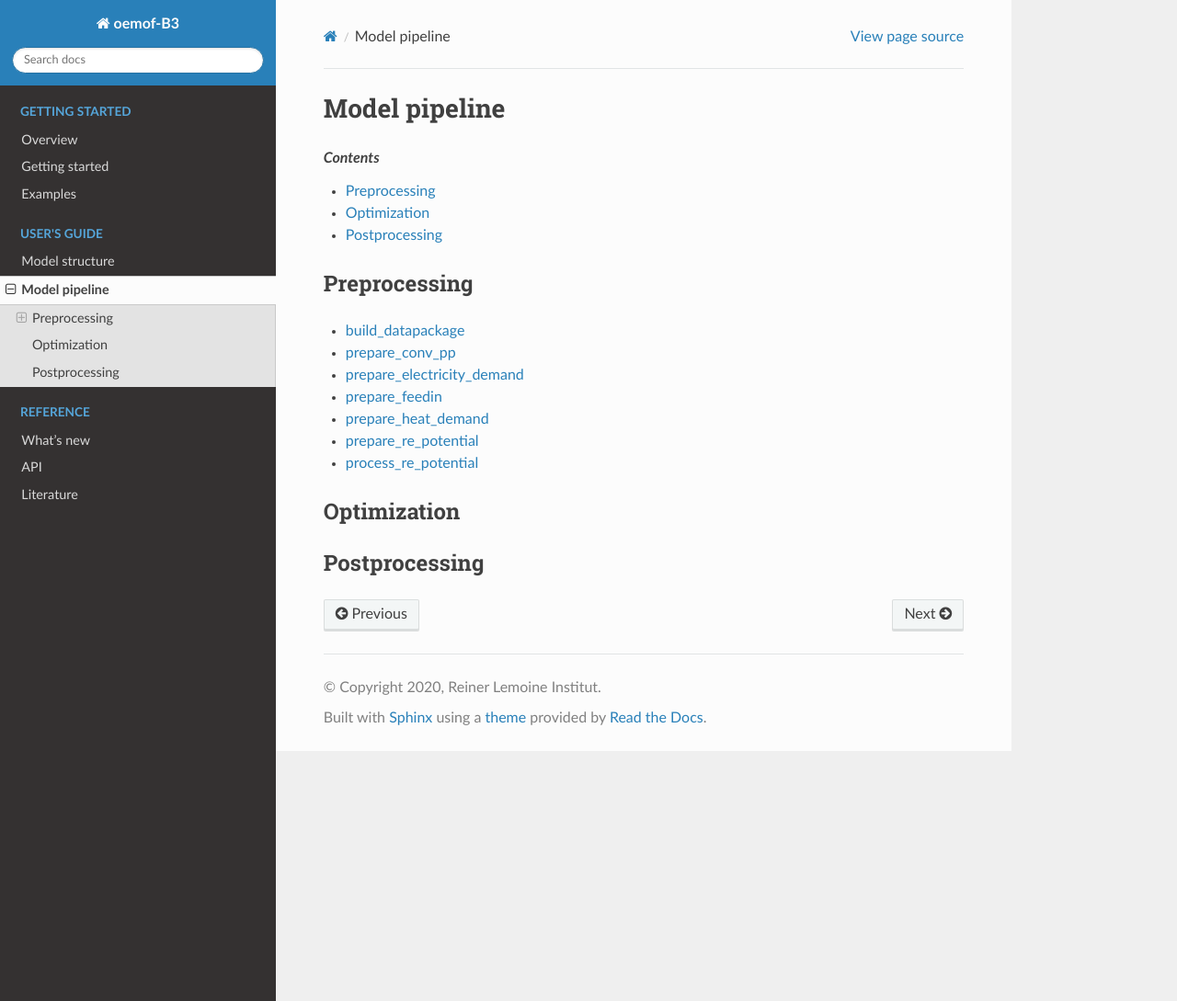
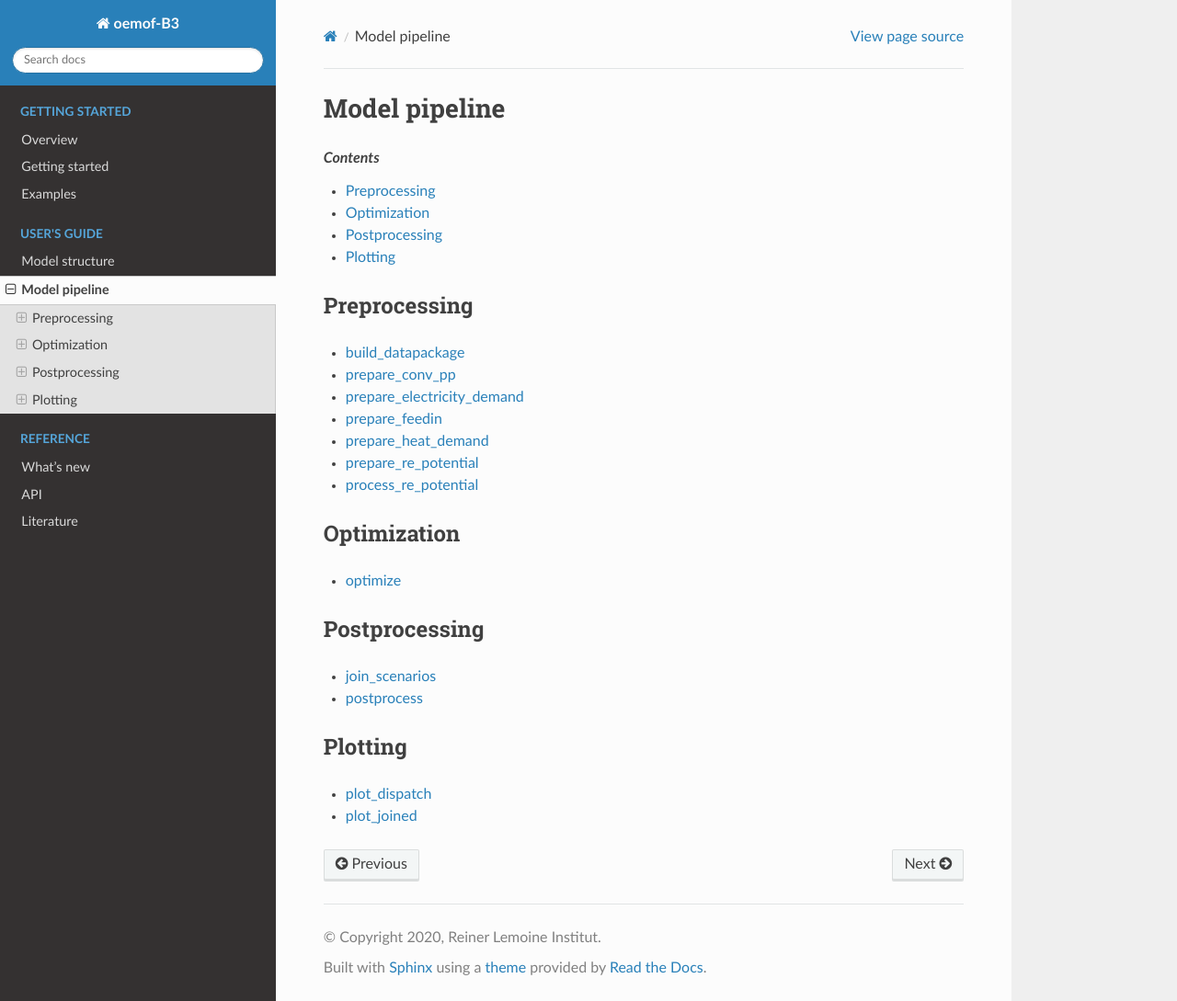
Before and after one commit to rl-institut/oemof-B3, a Sphinx documentation site: the page built from docs/model_pipeline.rst, in a window 1280 px wide and 1089 px high. Shown: the whole window at 92% size. Built offline with Sphinx 7.4.7 and the Read the Docs theme 2.0.0, drawn with Linux system fonts in a browser that asks for light colours.

Commit message:
If this commit is applied, it will show all script headers in model_pipeline documentation.

```diff
--- a/docs/model_pipeline.rst
+++ b/docs/model_pipeline.rst
@@ -34,3 +36,15 @@ Postprocessing
 .. toctree::
    :maxdepth: 1
    :glob:
+
+   postprocessing/*
+
+
+Plotting
+==============
+
+.. toctree::
+   :maxdepth: 1
+   :glob:
+
+   plotting/*
--- /dev/null
+++ b/docs/optimization/optimize.rst
@@ -0,0 +1,6 @@
+.. _optimize_label:
+
+optimize
+=================
+
+.. automodule:: optimize
--- /dev/null
+++ b/docs/plotting/plot_dispatch.rst
@@ -0,0 +1,6 @@
+.. _plot_dispatch_label:
+
+plot_dispatch
+=================
+
+.. automodule:: plot_dispatch
--- /dev/null
+++ b/docs/plotting/plot_joined_scalars.rst
@@ -0,0 +1,6 @@
+.. _plot_joined_label:
+
+plot_joined
+=================
+
+.. automodule:: plot_joined
--- /dev/null
+++ b/docs/postprocessing/join_scenarios.rst
@@ -0,0 +1,6 @@
+.. _join_scenarios_label:
+
+join_scenarios
+=================
+
+.. automodule:: join_scenarios
--- /dev/null
+++ b/docs/postprocessing/postprocess.rst
@@ -0,0 +1,6 @@
+.. _postprocess_label:
+
+postprocess
+=================
+
+.. automodule:: postprocess
```
Also changed, not shown: other parts of docs/model_pipeline.rst (+2 -0 lines).
